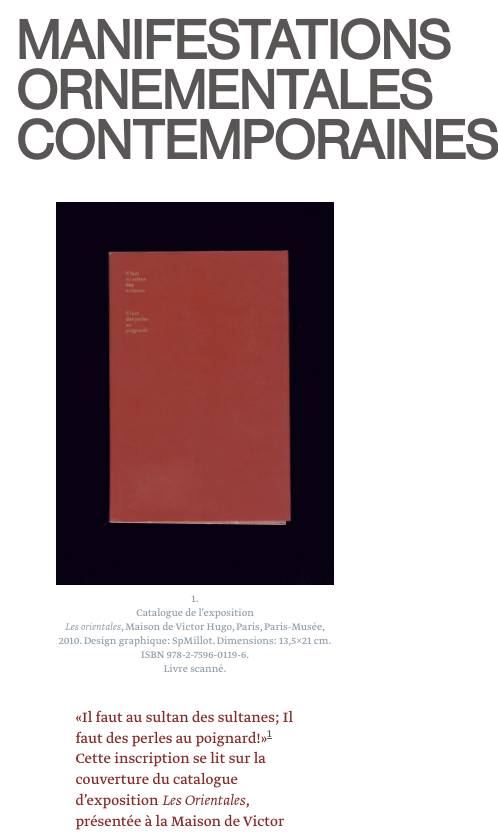
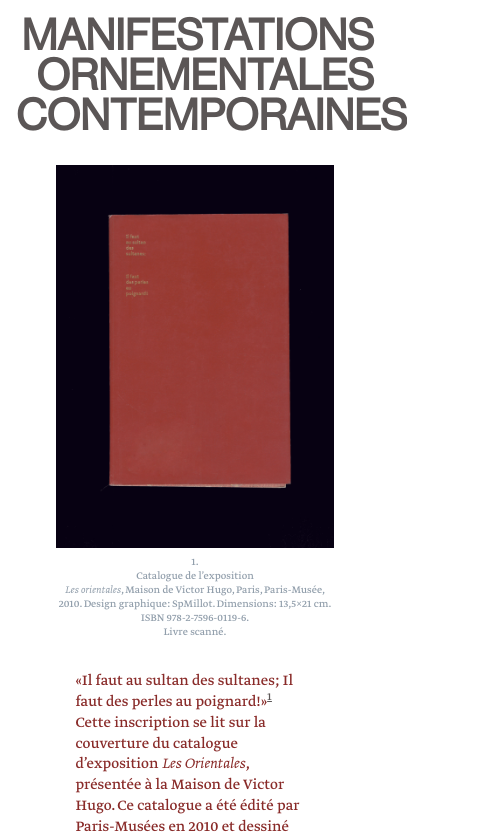
Before and after one commit to MarrelClaire/marrelclaire.github.io, a plain HTML site: page index.html in a window 390 px wide. Shown: the top 834 px of the page, 498 px wide, since content can reach past the window. Drawn offline with Linux system fonts and the light colour scheme.

Commit message:
unkjefjbhebjh

```diff
--- a/css/layout.css
+++ b/css/layout.css
@@ -143,8 +143,8 @@ figcaption {
 	}
 
 	h1 {
-		line-height: 50px;
-		font-size: 53px;
+		line-height: 40px;
+		font-size: 43px;
 	}
 	.hideXS {
 		display: none;
```
